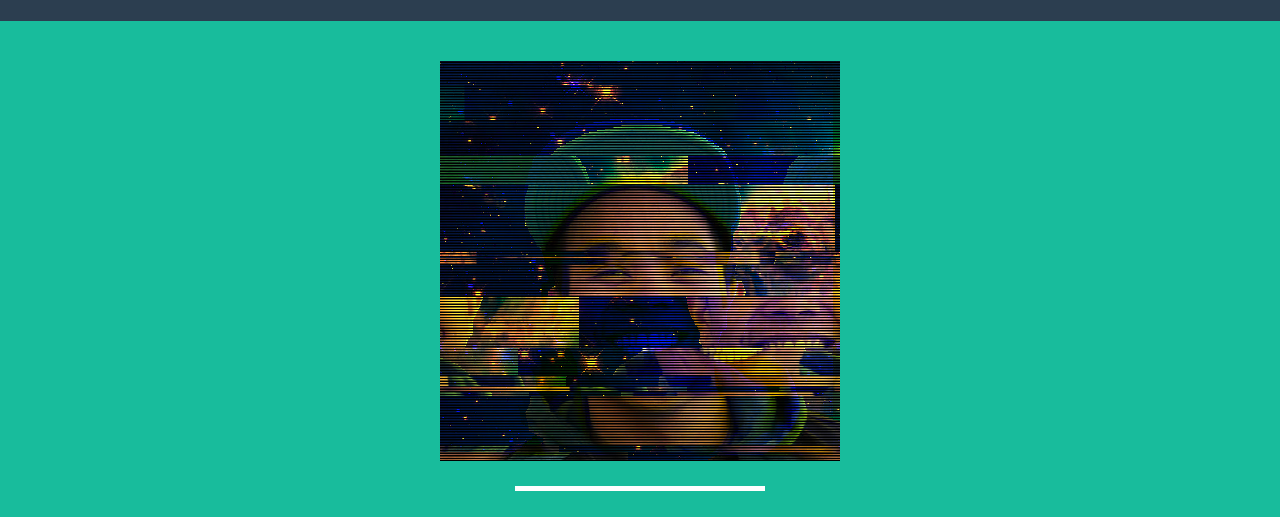
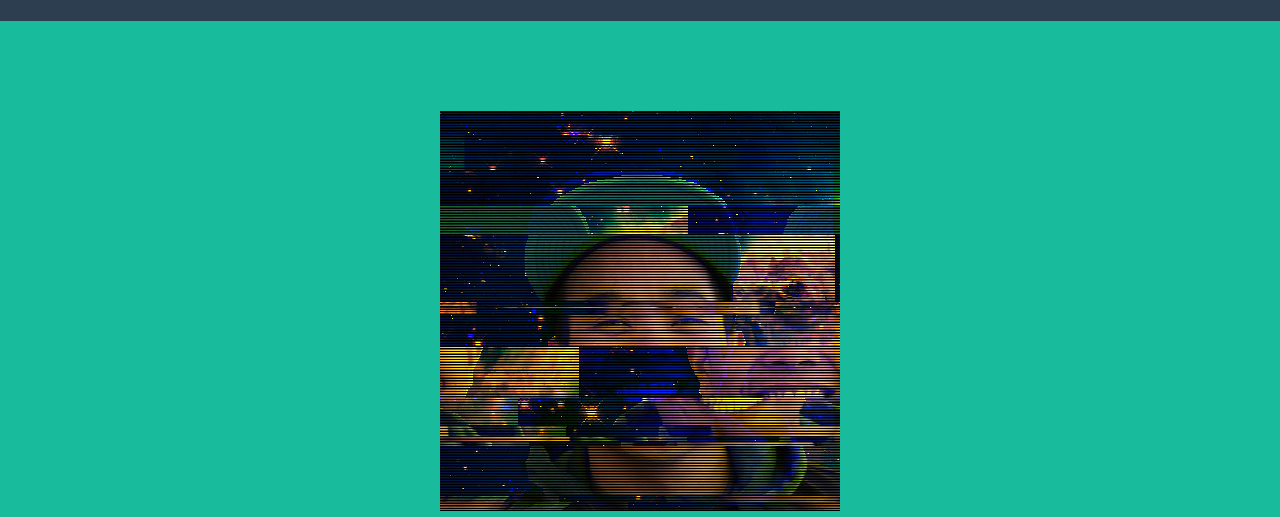
Before and after one commit to justinpinili/justinpinili, a plain HTML site: page index.html in a window 1280 px wide. Shown: the part 89-606 px from the top of the page. Drawn offline with nearby package versions, Linux system fonts and the light colour scheme.

Commit message:
removed css class

```diff
--- a/css/freelancer.css
+++ b/css/freelancer.css
@@ -461,7 +461,3 @@ html, body { width:100%; overflow-x:hidden; }
     text-decoration: none;
     color: #2c3e50;
 }
-
-.top {
-  margin-top: -50px;
-}
--- a/index.html
+++ b/index.html
@@ -71,7 +71,7 @@
     <!-- Header -->
     <header>
         <div class="container">
-            <div class="row top">
+            <div class="row">
                 <div class="col-lg-12">
                     <img class="img-responsive" src="img/profile.png" alt="">
                     <div class="intro-text">
```
